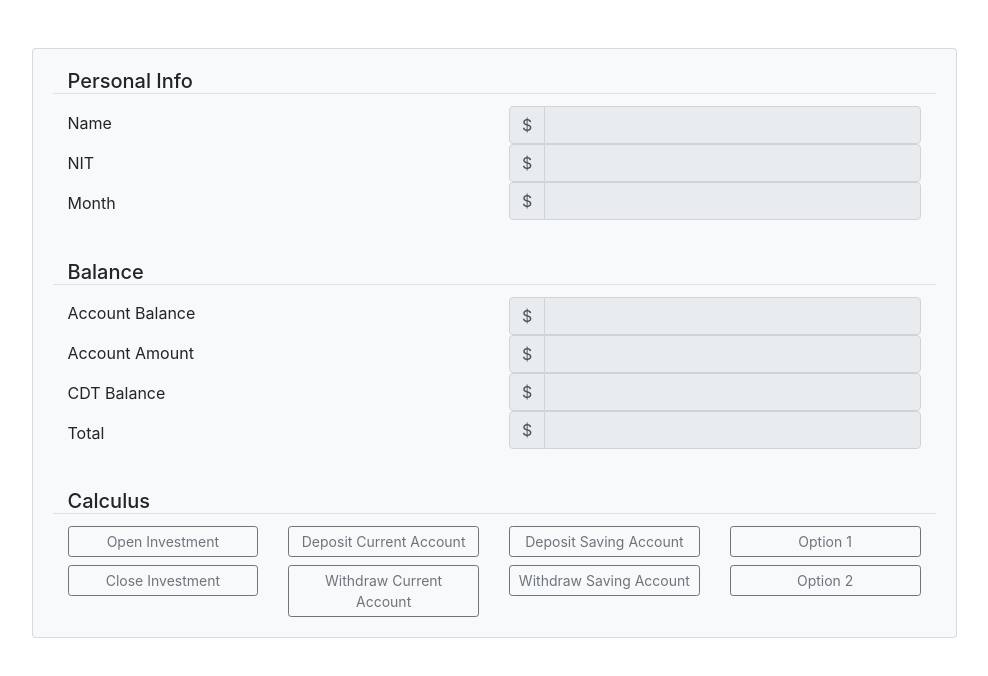
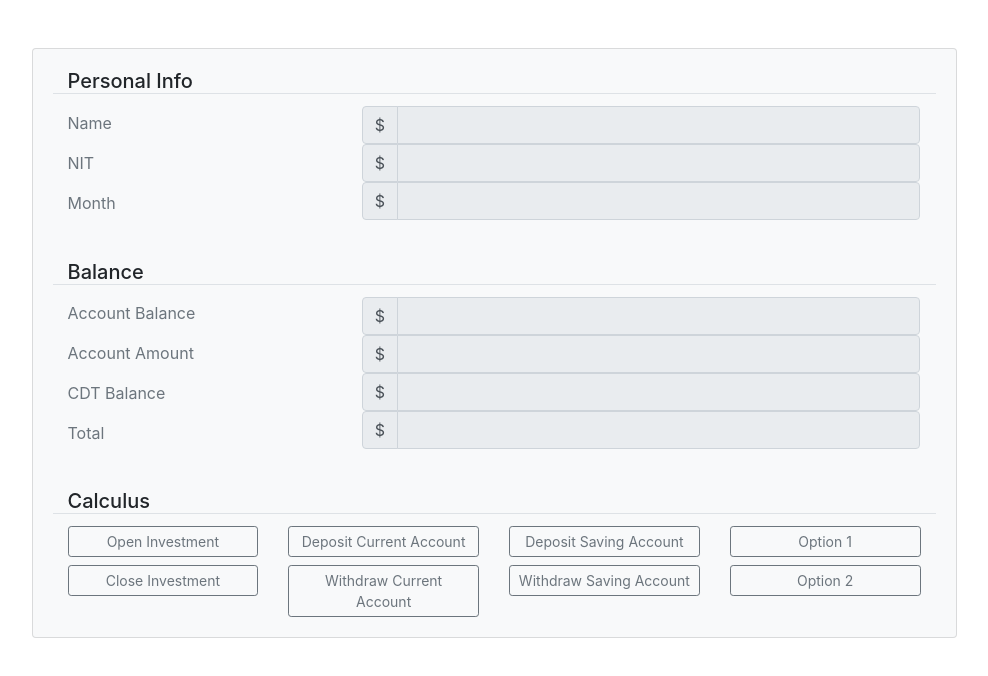
Before and after one commit to Andres6936/N1-SimuladorBancario-Bootstrap, a plain HTML site: page index.html in a window 1280 px wide. Shown: the whole page, without its empty margins (146-1134 px from the left). Drawn offline with nearby package versions, Linux system fonts and the light colour scheme.

Commit message:
Text muted for the labels

```diff
--- a/index.html
+++ b/index.html
@@ -18,13 +18,13 @@
     <div class="card col-10 mx-auto my-5 bg-light">
         <section class="card-body row row-cols-2 align-items-center">
             <h5 class="col-12 card-title border-bottom">Personal Info</h5>
-            <div class="col">
-                <p class="card-text">Name</p>
-                <p class="card-text">NIT</p>
-                <p class="card-text">Month</p>
+            <div class="col-4">
+                <p class="card-text text-muted">Name</p>
+                <p class="card-text text-muted">NIT</p>
+                <p class="card-text text-muted">Month</p>
             </div>
 
-            <div class="col">
+            <div class="col-8">
                 <div class="input-group">
                     <div class="input-group-prepend">
                         <span class="input-group-text">$</span>
@@ -50,14 +50,14 @@
 
         <section class="card-body row row-cols-2 align-items-center">
             <h5 class="col-12 card-title border-bottom">Balance</h5>
-            <div class="col">
-                <p class="card-text">Account Balance</p>
-                <p class="card-text">Account Amount</p>
-                <p class="card-text">CDT Balance</p>
-                <p class="card-text">Total</p>
+            <div class="col-4">
+                <p class="card-text text-muted">Account Balance</p>
+                <p class="card-text text-muted">Account Amount</p>
+                <p class="card-text text-muted">CDT Balance</p>
+                <p class="card-text text-muted">Total</p>
             </div>
 
-            <div class="col">
+            <div class="col-8">
                 <div class="input-group">
                     <div class="input-group-prepend">
                         <span class="input-group-text">$</span>
```
